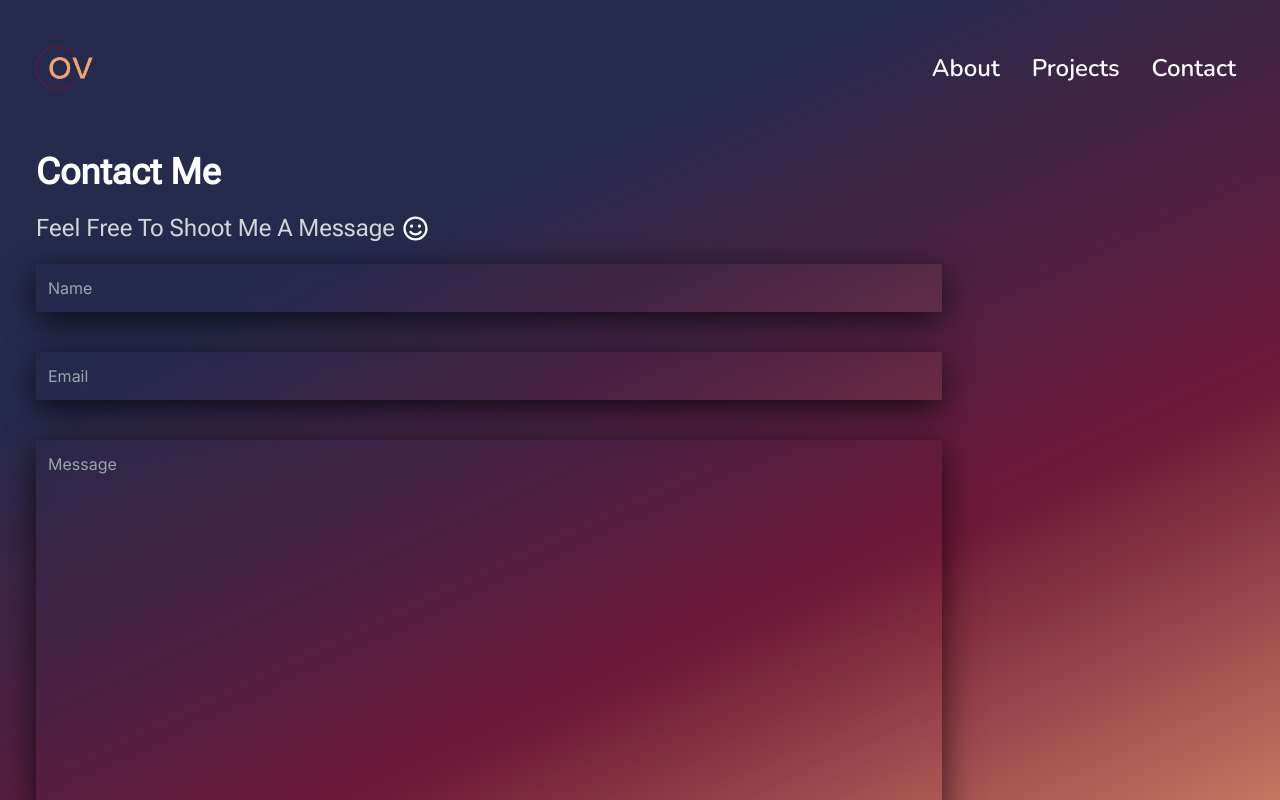
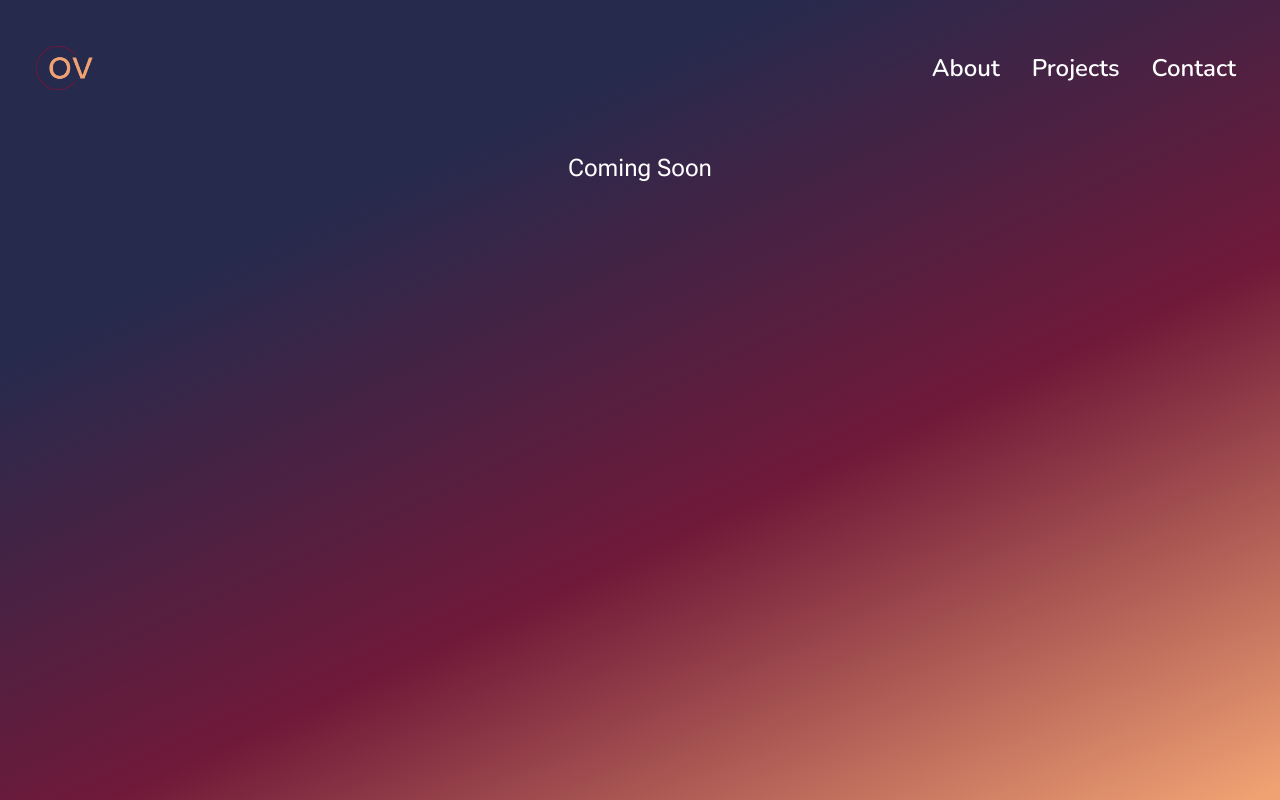
Before and after one commit to oscarvel821/web-portfolio, a Next.js app: page /contact in a window 1280 px wide. Shown: the top 800 px of the page. Built offline with nearby package versions, Linux system fonts and the light colour scheme.

Commit message:
disabled contact form so I implement email.js later

```diff
--- a/src/app/contact/page.tsx
+++ b/src/app/contact/page.tsx
@@ -5,7 +5,10 @@ import SocialMediaIcons from "@/components/navbar/links/socialMediaIcons/SocialM
 const ContactPage = () => {
   return (
     <main className="p-4 grow">
-      <section className="font-RobotoFlex">
+      <section className="flex justify-center">
+        <h1 className="text-2xl font-RobotoFlex">Coming Soon</h1>
+      </section>
+      {/* <section className="font-RobotoFlex">
         <h1 className="text-4xl font-bold">Contact Me</h1>
         <div className="mt-5 flex items-center">
         <h3 className="me-2 text-2xl text-opacity-80">Feel Free To Shoot Me A Message</h3>
@@ -17,7 +20,7 @@ const ContactPage = () => {
       </section>
       <section className="mt-5">
         <SocialMediaIcons/>
-      </section>
+      </section> */}
     </main>
   )
 }
```
